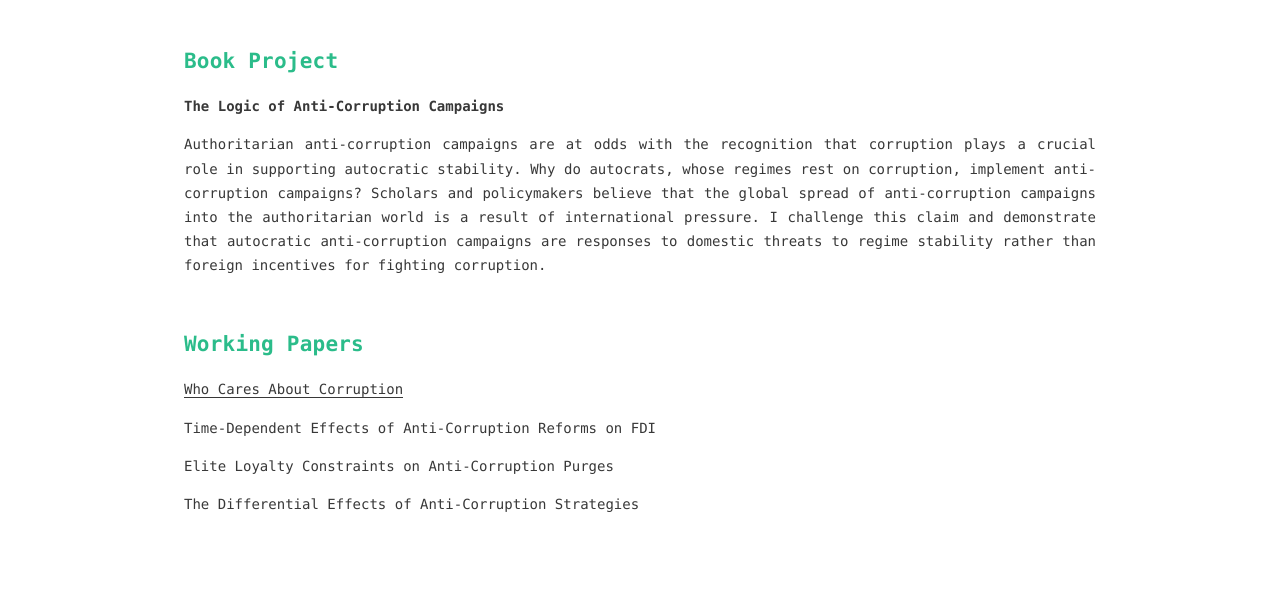
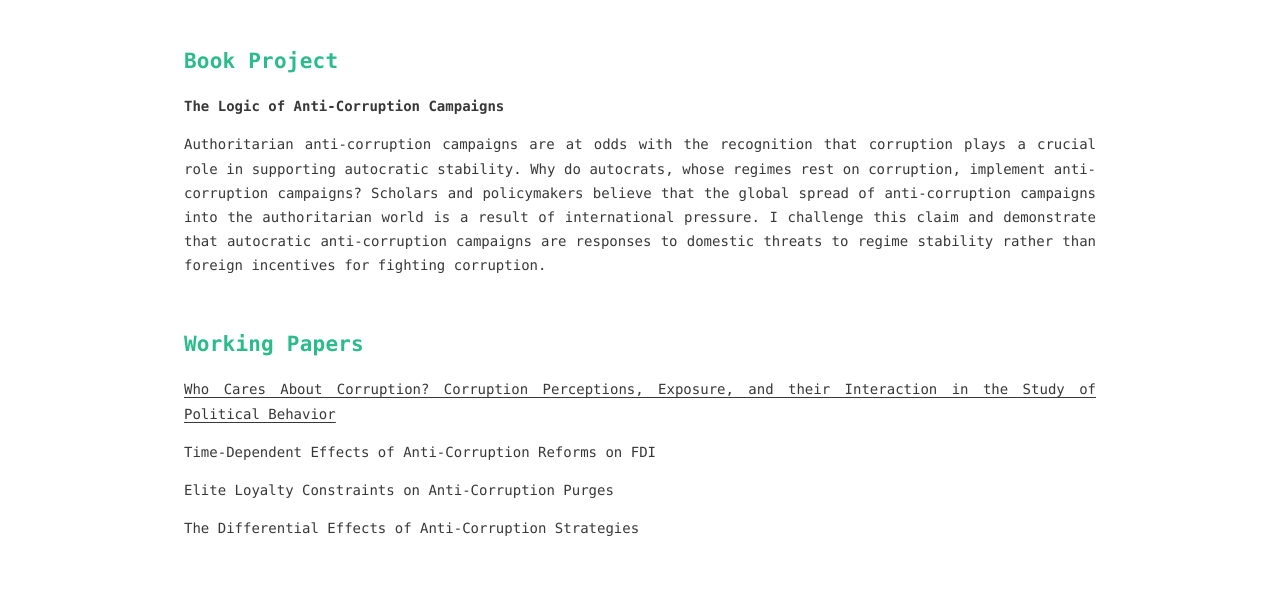
Before and after one commit to timothymodel/timothy_model_academic_site, a plain HTML site: page public/research/index.html in a window 1280 px wide. Shown: the part 126-729 px from the top of the page. Drawn offline with Linux system fonts and the light colour scheme.

Commit message:
Update research index

```diff
--- a/public/research/index.html
+++ b/public/research/index.html
@@ -14,7 +14,7 @@
 <meta property="og:site_name" content="Timothy A. Model">
 <meta property="og:description" content="Book ProjectThe Logic of Anti-Corruption Campaigns Authoritarian anti-corruption campaigns are at odds with the recognition that corruption plays a crucial role in supporting autocratic stability. Why">
 <meta property="og:locale" content="default">
-<meta property="og:updated_time" content="2020-01-10T14:28:02.931Z">
+<meta property="og:updated_time" content="2020-01-10T14:32:00.834Z">
 <meta name="twitter:card" content="summary">
 <meta name="twitter:title" content="Research">
 <meta name="twitter:description" content="Book ProjectThe Logic of Anti-Corruption Campaigns Authoritarian anti-corruption campaigns are at odds with the recognition that corruption plays a crucial role in supporting autocratic stability. Why">
@@ -84,7 +84,7 @@
   <div class="content" itemprop="articleBody">
     <h1 id="Book-Project"><a href="#Book-Project" class="headerlink" title="Book Project"></a>Book Project</h1><p><strong>The Logic of Anti-Corruption Campaigns</strong></p>
 <p>Authoritarian anti-corruption campaigns are at odds with the recognition that corruption plays a crucial role in supporting autocratic stability. Why do autocrats, whose regimes rest on corruption, implement anti-corruption campaigns? Scholars and policymakers believe that the global spread of anti-corruption campaigns into the authoritarian world is a result of international pressure. I challenge this claim and demonstrate that autocratic anti-corruption campaigns are responses to domestic threats to regime stability rather than foreign incentives for fighting corruption.</p>
-<h1 id="Working-Papers"><a href="#Working-Papers" class="headerlink" title="Working Papers"></a>Working Papers</h1><p><a href="https://www.timothymodel.com/research/Who%20Cares%20About%20Corruption.pdf" target="_blank" rel="noopener">Who Cares About Corruption</a></p>
+<h1 id="Working-Papers"><a href="#Working-Papers" class="headerlink" title="Working Papers"></a>Working Papers</h1><p><a href="https://www.timothymodel.com/research/Who%20Cares%20About%20Corruption.pdf" target="_blank" rel="noopener">Who Cares About Corruption? Corruption Perceptions, Exposure, and their Interaction in the Study of Political Behavior</a></p>
 <p>Time-Dependent Effects of Anti-Corruption Reforms on FDI</p>
 <p>Elite Loyalty Constraints on Anti-Corruption Purges</p>
 <p>The Differential Effects of Anti-Corruption Strategies</p>
```
